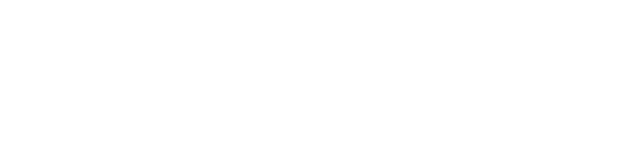
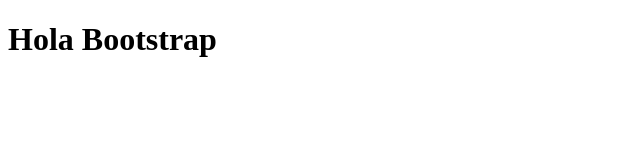
Before and after one commit to JP2193/clase11, a plain HTML site: page index.html in a window 1280 px wide. Shown: the whole page, without its empty margins (0-640 px from the left). Drawn offline with Linux system fonts and the light colour scheme.

Commit message:
Update index.html
Se agrega titulo

```diff
--- a/index.html
+++ b/index.html
@@ -9,7 +9,7 @@
 </head>
 
 <body>
-
+    <h1>Hola Bootstrap</h1>
 </body>
 
 </html>
```
